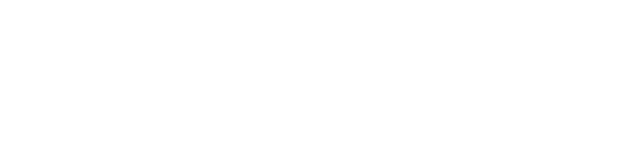
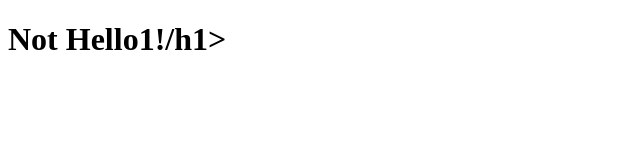
Before and after one commit to fff63/node-youtube, a website: page ForGit/index1.html in a window 1280 px wide. Shown: the whole page, without its empty margins (0-640 px from the left). Drawn offline with Linux system fonts and the light colour scheme.

Commit message:
write "Not Hello"

```diff
--- a/ForGit/index1.html
+++ b/ForGit/index1.html
@@ -8,6 +8,6 @@
     <title>Document</title>
 </head>
 <body>
-
+    <h1> Not Hello1!/h1>
 </body>
 </html>
```
